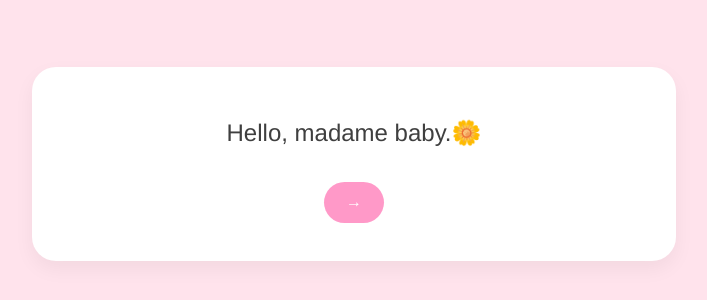
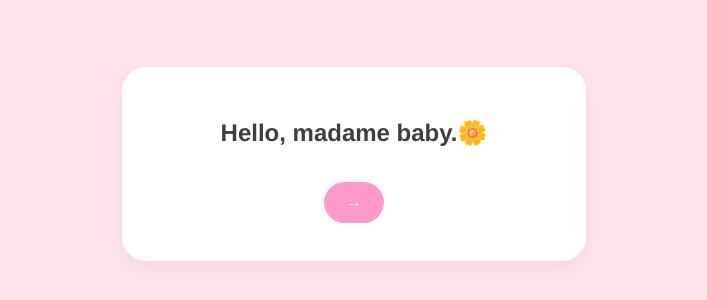
Before and after one commit to jojoj111/madame, a plain HTML site: page index.html in a window 1280 px wide. Shown: the part 236-536 px from the top of the page, without its empty margins (286-993 px from the left). Drawn offline with Linux system fonts and the light colour scheme.

Commit message:
Update index.html

```diff
--- a/index.html
+++ b/index.html
@@ -27,13 +27,13 @@
       border-radius: 1.5rem;
       box-shadow: 0 8px 20px rgba(0, 0, 0, 0.05);
       text-align: center;
-      max-width: 580px;
-      width: 100%;
+      max-width: 400px;
+      width: 90%;
     }
 
     h2 {
       color: var(--text-color);
-      font-weight: 500;
+      font-weight: 1000;
       margin-bottom: 1.8rem;
     }
 
```
